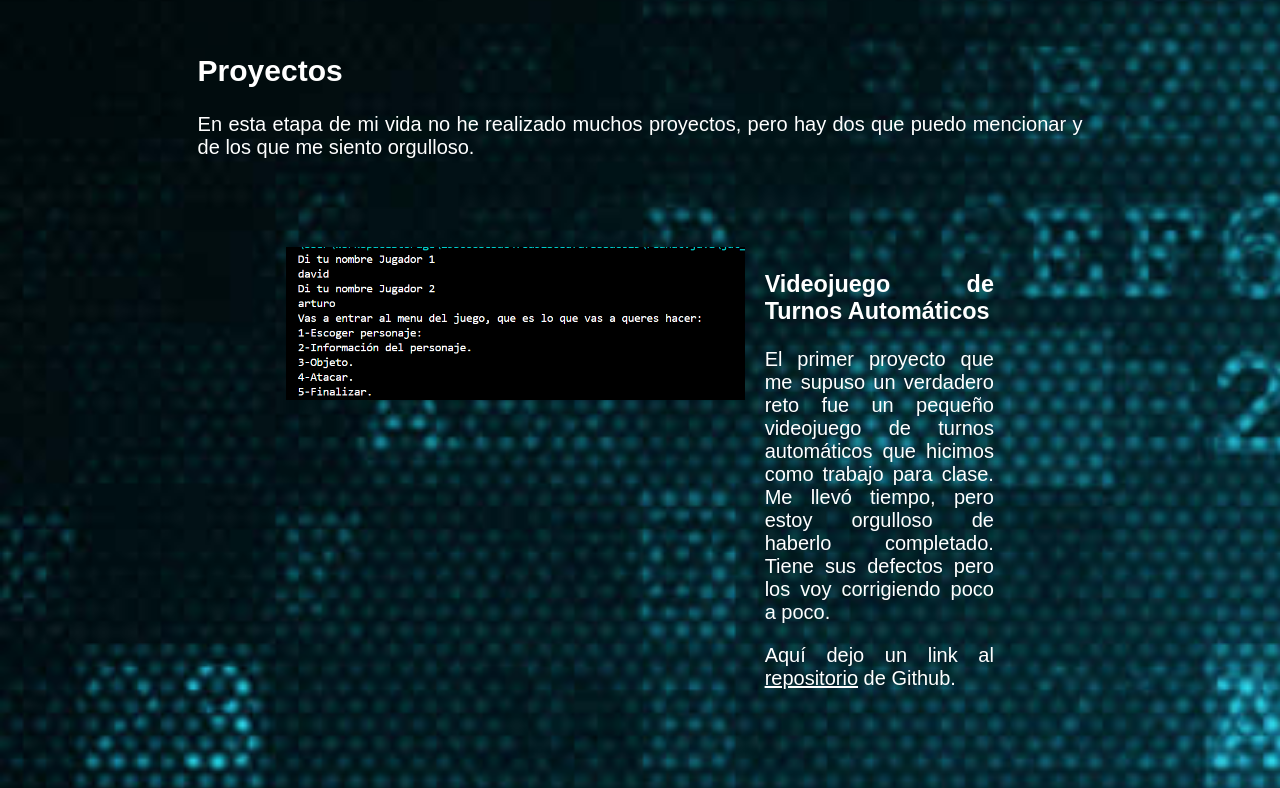
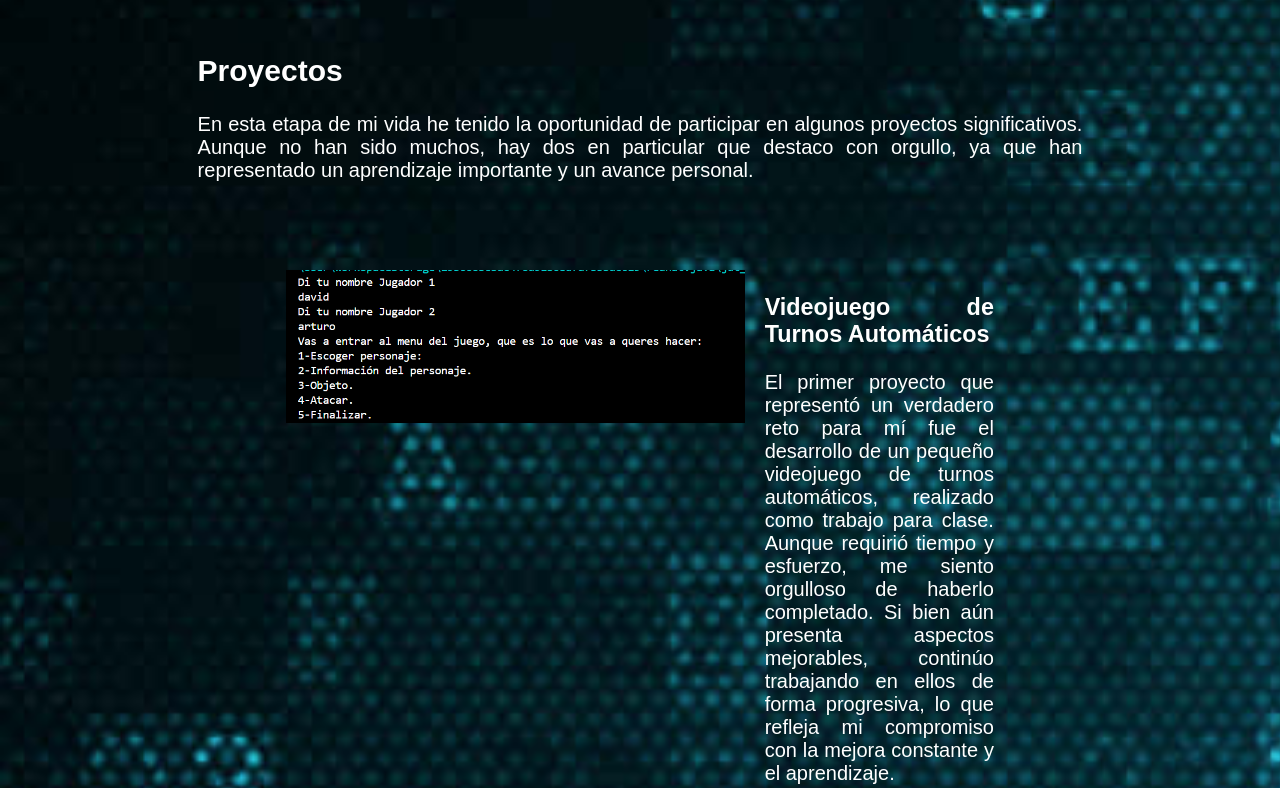
Before and after one commit to dav1ch1n/Portfolio, a plain HTML site: page index.html in a window 1280 px wide. Shown: the part 941-1729 px from the top of the page. Drawn offline with Linux system fonts and the light colour scheme.

Commit message:
Texto final

```diff
--- a/index.html
+++ b/index.html
@@ -67,17 +67,20 @@
         <section class="proyectos">
             <h2 id="proyecto">Proyectos</h2>
             <article>
-                En esta etapa de mi vida no he realizado muchos proyectos, pero hay dos que puedo mencionar
-                y de los que me siento orgulloso.
+                En esta etapa de mi vida he tenido la oportunidad de participar en algunos proyectos significativos.
+                Aunque no han sido muchos, hay dos en particular que destaco con orgullo, ya que han representado un
+                aprendizaje importante y un avance personal.
             </article>
             <ul>
                 <li>
                     <img src="./imagenes/proyecto1.png" alt="Captura del videojuego de turnos" class="imagen-proyecto">
                     <div class="texto-proyecto">
                         <h3>Videojuego de Turnos Automáticos</h3>
-                        <p>El primer proyecto que me supuso un verdadero reto fue un pequeño videojuego de turnos
-                            automáticos que hicimos como trabajo para clase. Me llevó tiempo, pero estoy orgulloso de
-                            haberlo completado. Tiene sus defectos pero los voy corrigiendo poco a poco.</p>
+                        <p>El primer proyecto que representó un verdadero reto para mí fue el desarrollo de un pequeño
+                            videojuego de turnos automáticos, realizado como trabajo para clase. Aunque requirió tiempo
+                            y esfuerzo, me siento orgulloso de haberlo completado.
+                            Si bien aún presenta aspectos mejorables, continúo trabajando en ellos de forma progresiva,
+                            lo que refleja mi compromiso con la mejora constante y el aprendizaje.</p>
                         <p>Aquí dejo un link al <a href="https://github.com/dav1ch1n/ProyectoJuego.git">repositorio</a>
                             de
                             Github.</p>
@@ -100,8 +103,8 @@
                     <img src="./imagenes/Proyecto3.png" alt="Proyecto de red" class="imagen-proyecto">
                     <div>
                         <h3>Proyecto de red</h3>
-                        <p>El tercero es un proyecto hice hace un par de años sobre un sistema de red conectando varios
-                            equipos y luego usando esa red para conectar con sistemas de telefonía.</p>
+                        <p>El tercero es un proyecto que hice hace un par de años sobre un sistema de red conectando
+                            varios equipos y luego usando esa red para conectar con sistemas de telefonía.</p>
                     </div>
                 </li>
                 <br>
@@ -121,7 +124,8 @@
                 </li>
             </ul>
             <article>
-                Para acabar quiero ver que estoy en camino de hacer otros proyectos que iré poniendo en esta web.
+                Para finalizar, me encuentro en el camino de desarrollar nuevos proyectos que iré compartiendo
+                progresivamente en esta web.
             </article>
 
         </section>
```
